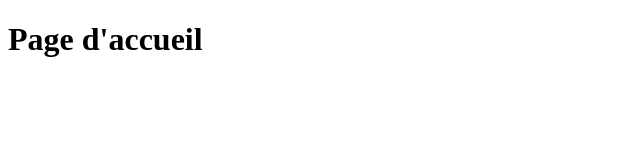
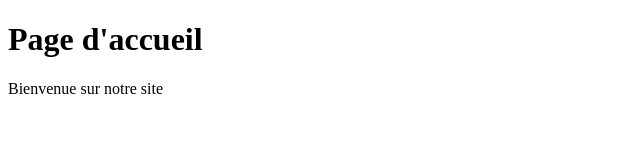
Before and after one commit to mabdourahaman/tp-git-annulation, a plain HTML site: page index.html in a window 1280 px wide. Shown: the whole page, without its empty margins (0-640 px from the left). Drawn offline with Linux system fonts and the light colour scheme.

Commit message:
Ajoute d'un paragraphe sur index.html local

```diff
--- a/index.html
+++ b/index.html
@@ -7,5 +7,6 @@
 	</head>
 	<body>
 		<h1> Page d'accueil </h1>
+		<p>Bienvenue sur notre site</p>
 	</body>
 </html>
```
